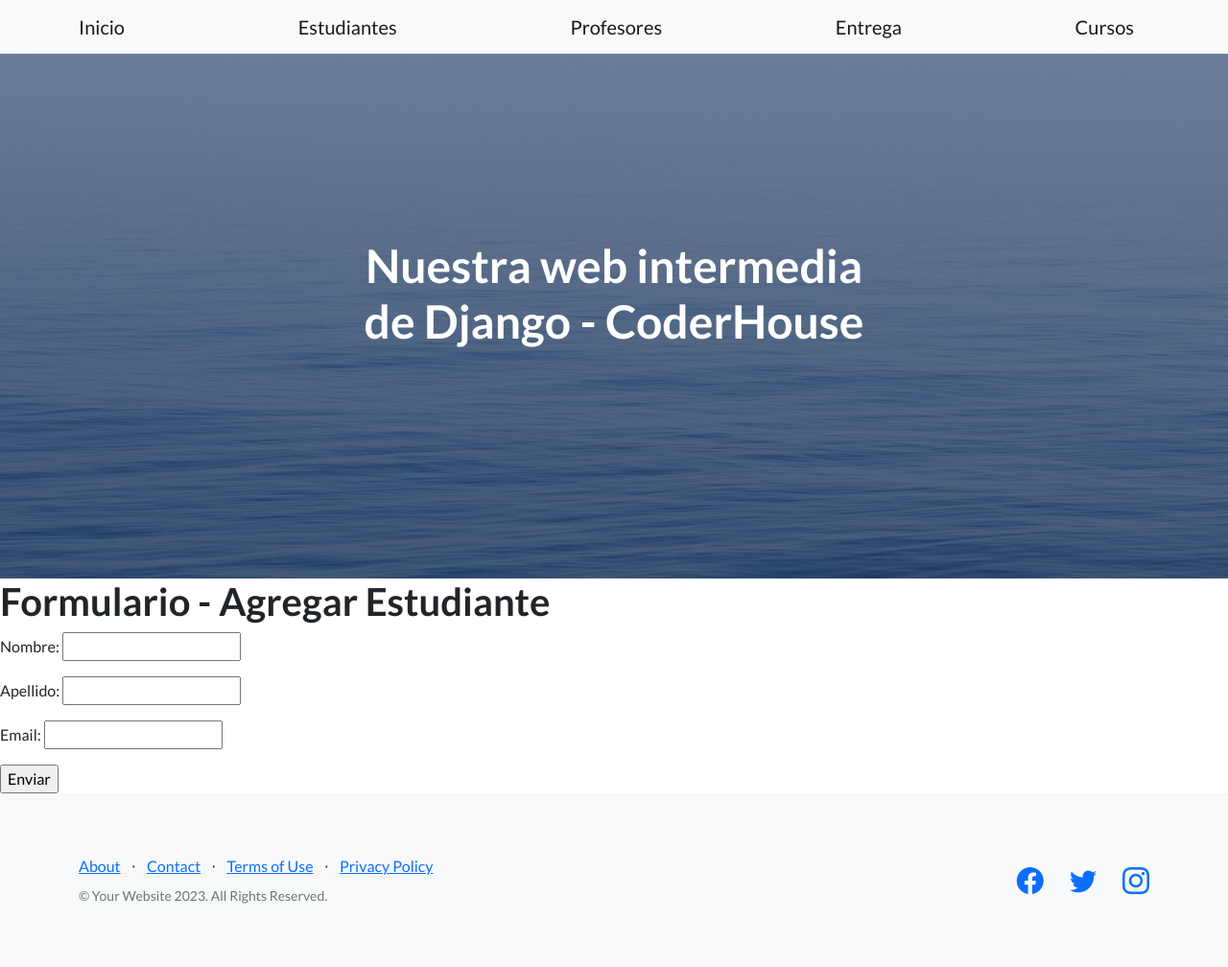
After one commit to LeanGarabito/ProyectoParaRehacer, a Django app: page /estudiantes/ in a window 1280 px wide. The commit adds this page. Shown: the whole page at 96% size. Run offline with Django 5.2, Linux system fonts and the light colour scheme; some libraries are stand-ins or nearby versions.

Commit message:
agregamos un forms

```diff
--- /dev/null
+++ b/AppCoder/templates/pagina/estudiantes.html
@@ -0,0 +1,36 @@
+{% extends "pagina/padre.html" %}
+
+{% block titulo %}
+
+Estudiantes
+
+{% endblock titulo %}
+
+{% block h1_header %}
+Nuestra web intermedia de Django - CoderHouse
+{% endblock h1_header %}
+
+{% block contenido %}
+<h1>
+    Formulario - Agregar Estudiante
+</h1>
+<form action= {% url "Estudiantes" %}> {% csrf_token %}
+<p>
+    Nombre:
+    <input type="text">
+</p>
+<p>
+    Apellido:
+    <input type="text">
+</p>
+<p>
+    Email:
+    <input type="text">
+</p>
+
+
+    <input type="submit" value="Enviar">
+
+
+</form>
+{% endblock contenido %}
--- a/AppCoder/template/pagina/padre.html
+++ b/AppCoder/templates/pagina/padre.html
@@ -9,7 +9,7 @@
 
         <title>
             {% block titulo %}
-            Landing Page - Start Bootstrap Them
+            Inicio
             {% endblock titulo %}
         </title>
         <!-- Favicon-->
@@ -26,13 +26,10 @@
         <nav class="navbar navbar-light bg-light static-top">
             <div class="container">
                 <a class="navbar-brand" href={% url "Inicio" %}>Inicio</a>
-                {% comment %} <a class="navbar-brand" href={% url "probando" %}>Probando</a> {% endcomment %}
-                {% comment %} <a class="navbar-brand" href={% url "crear_auto" "Fiat" "Uno" %}>Creacion Auto</a> {% endcomment %}
-                {% comment %} #v2 {% endcomment %}
-                {% comment %} <a class="navbar-brand" href={% url "crear_auto_v2"  %}>Creacion Auto</a>
-                <a class="navbar-brand" href={% url "autos"  %}>Autos</a> {% endcomment %}
-
-                <a class="btn btn-primary" href="#signup">Sign Up</a>
+                <a class="navbar-brand" href={% url "Estudiantes" %}>Estudiantes</a>
+                <a class="navbar-brand" href={% url "Profesores"%}>Profesores</a>
+                <a class="navbar-brand" href={% url "Entregable"%}>Entrega</a>
+                <a class="navbar-brand" href={% url "Cursos"%}>Cursos</a>
             </div>
         </nav>
         <!-- Masthead-->
@@ -52,14 +49,7 @@
 
                             <form class="form-subscribe" id="contactForm" data-sb-form-api-token="API_TOKEN">
                                 <!-- Email address input-->
-                                <div class="row">
-                                    <div class="col">
-                                        <input class="form-control form-control-lg" id="emailAddress" type="email" placeholder="Email Address" data-sb-validations="required,email" />
-                                        <div class="invalid-feedback text-white" data-sb-feedback="emailAddress:required">Email Address is required.</div>
-                                        <div class="invalid-feedback text-white" data-sb-feedback="emailAddress:email">Email Address Email is not valid.</div>
-                                    </div>
-                                    <div class="col-auto"><button class="btn btn-primary btn-lg disabled" id="submitButton" type="submit">Submit</button></div>
-                                </div>
+
 
                                 <div class="d-none" id="submitSuccessMessage">
                                     <div class="text-center mb-3">
--- a/AppCoder/urls.py
+++ b/AppCoder/urls.py
@@ -2,6 +2,10 @@ from django.urls import path
 from AppCoder import views
 
 urlpatterns = [
-    path('', views.Inicio),
-    path('Estudiantes/', views.Estudiante)
+    path('AppCoder/', views.Inicio, name="Inicio"),
+    path('estudiantes/', views.Estudiantes, name="Estudiantes"),
+    path('profesores/', views.Profesores, name="Profesores"),
+    path('entregable/', views.Entregable, name="Entregable"),
+    path('cursos/', views.CursoFormulario, name="Cursos"),
+
 ]
--- a/AppCoder/views.py
+++ b/AppCoder/views.py
@@ -1,9 +1,31 @@
 from django.shortcuts import render
+from .models import *
+from AppCoder.forms import CrearCurso
 
 
 def Inicio(request):
-    return render(request,"index.html")
+    return render(request,'pagina/inicio.html')
+
+def Estudiantes(request):
+    return render(request,'pagina/estudiantes.html')
+
+def Entregable(request):
+    return render(request, 'pagina/entregable.html')
+
+def Profesores(request):
+    return render(request,'pagina/profesores.html')
+
+# def Cursos(request):
+    # return render(request,'pagina/cursos.html')
 
 
-def Estudiante(request):
-    return render(request,"pagina/estudiantes.html")
+def CursoFormulario(request):
+    # if request == "POST":
+    #     curso = Curso(request.POST['curso'],request.POST['camada'])
+    #     curso.save()
+    #     return render(request,'pagina/inicio.html')
+    # return render(request,'pagina/cursos.html')
+    if  request == "POST":
+        ...
+    formulario = CrearCurso()
+    return render(request,"pagina/cursos.html",{'formulario': formulario})
--- a/Proyecto/settings.py
+++ b/Proyecto/settings.py
@@ -55,7 +55,7 @@ ROOT_URLCONF = 'Proyecto.urls'
 TEMPLATES = [
     {
         'BACKEND': 'django.template.backends.django.DjangoTemplates',
-        'DIRS': [BASE_DIR / "template"],
+        'DIRS': [BASE_DIR / 'templates'],
         'APP_DIRS': True,
         'OPTIONS': {
             'context_processors': [
```
Also changed, not shown: AppCoder/forms.py (+19 -2 lines), AppCoder/templates/pagina/cursos.html (added, +24 -0 lines), AppCoder/templates/pagina/entregable.html (added, +14 -0 lines), AppCoder/templates/pagina/inicio.html (added, +11 -0 lines), AppCoder/templates/pagina/profesores.html (added, +14 -0 lines), AppCoder/template/pagina/cursos.html (deleted), AppCoder/template/pagina/entregable.html (deleted), AppCoder/template/pagina/estudiantes.html (deleted), AppCoder/template/pagina/profesores.html (deleted), Proyecto/templates/index.html (renamed from Proyecto/template/index.html).
